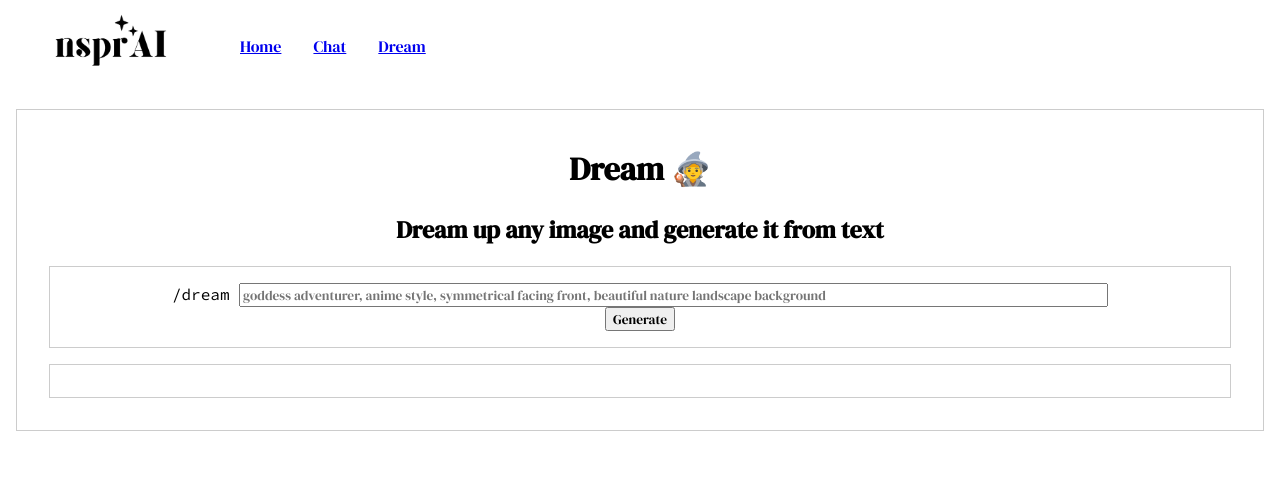
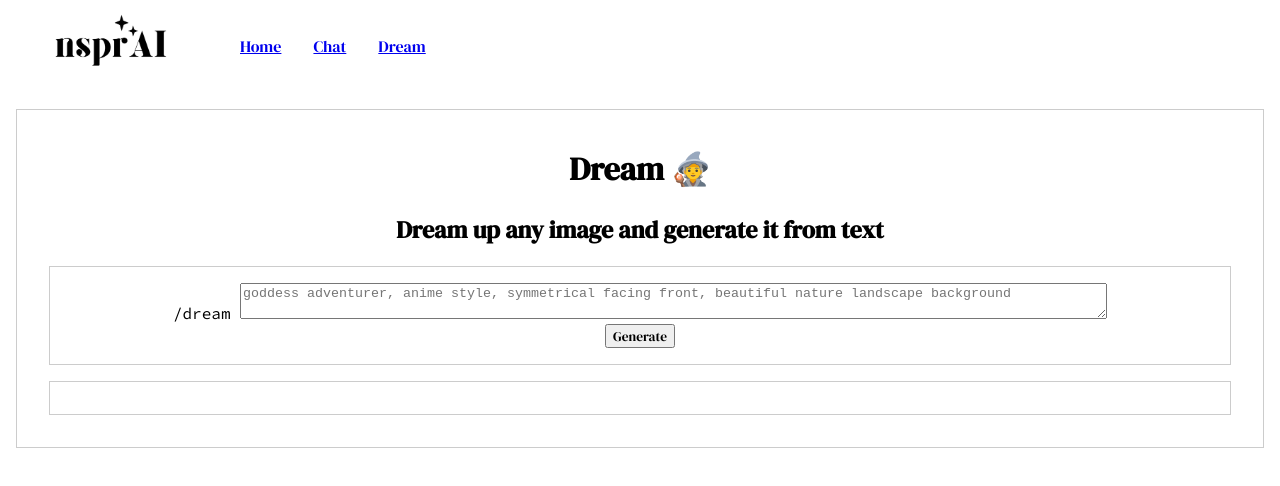
Before and after one commit to bitcraft3r/game-genie-ai, a React (Create React App) app in the folder app/client/: page /dream in a window 1280 px wide. Shown: the top 486 px of the page. Built offline with nearby package versions, Linux system fonts and the light colour scheme.

Commit message:
change dream input box to textarea

```diff
--- a/app/client/src/App.css
+++ b/app/client/src/App.css
@@ -50,7 +50,7 @@
   padding: 0.25rem;
 }
 
-.form-input, .dream-container input {
+.form-input, .dream-container textarea {
   width: 75%;
 }
 
--- a/app/client/src/Components/Dream.jsx
+++ b/app/client/src/Components/Dream.jsx
@@ -115,7 +115,7 @@ const Dream = () => {
       <div>
         <div className="dream-container">
           <code>/dream </code>
-          <input className="dream-box" value={input} placeholder="goddess adventurer, anime style, symmetrical facing front, beautiful nature landscape background" onChange={onChange} />
+          <textarea className="dream-box" value={input} placeholder="goddess adventurer, anime style, symmetrical facing front, beautiful nature landscape background" onChange={onChange} />
           <div className="dream-buttons">
             <a
               className={
```
